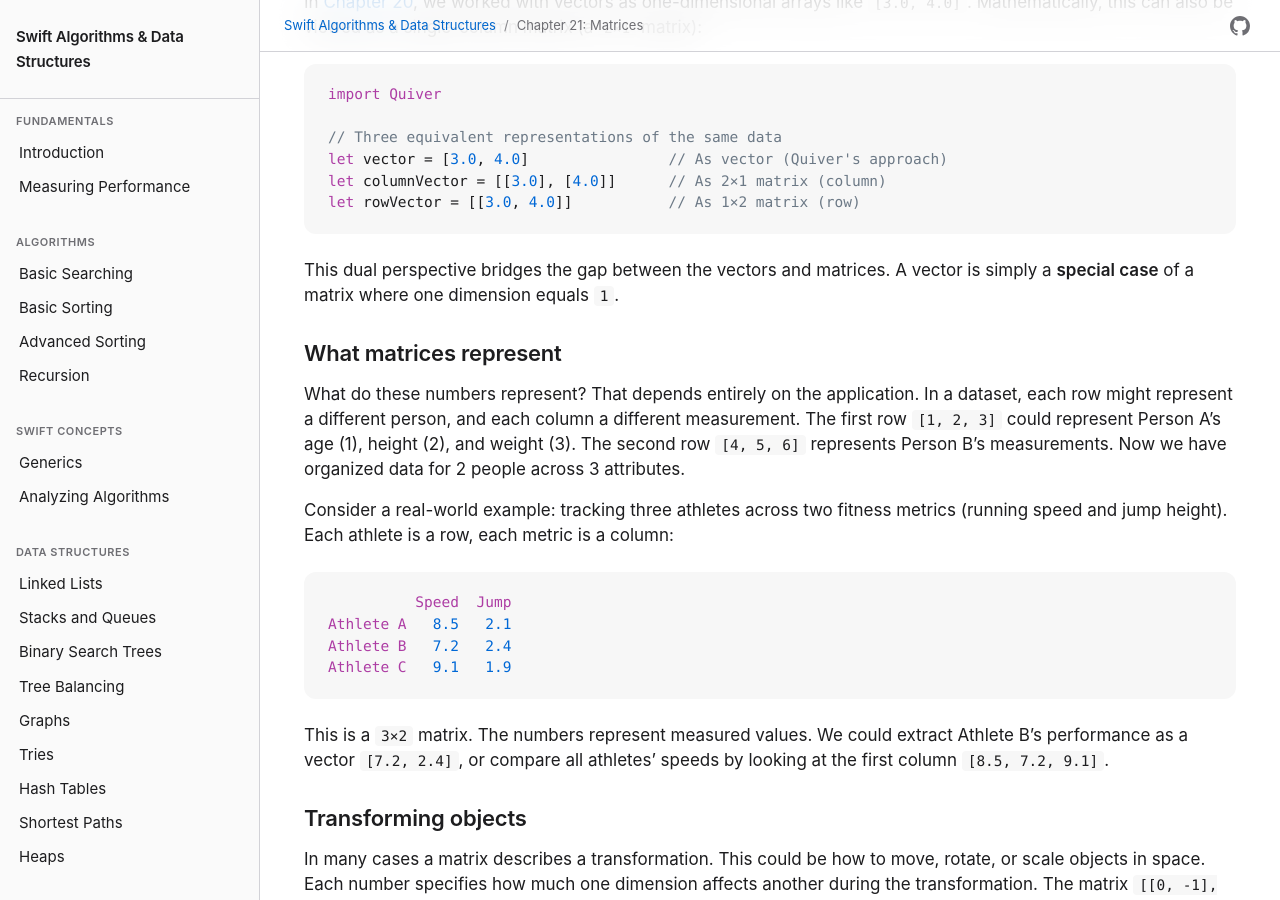
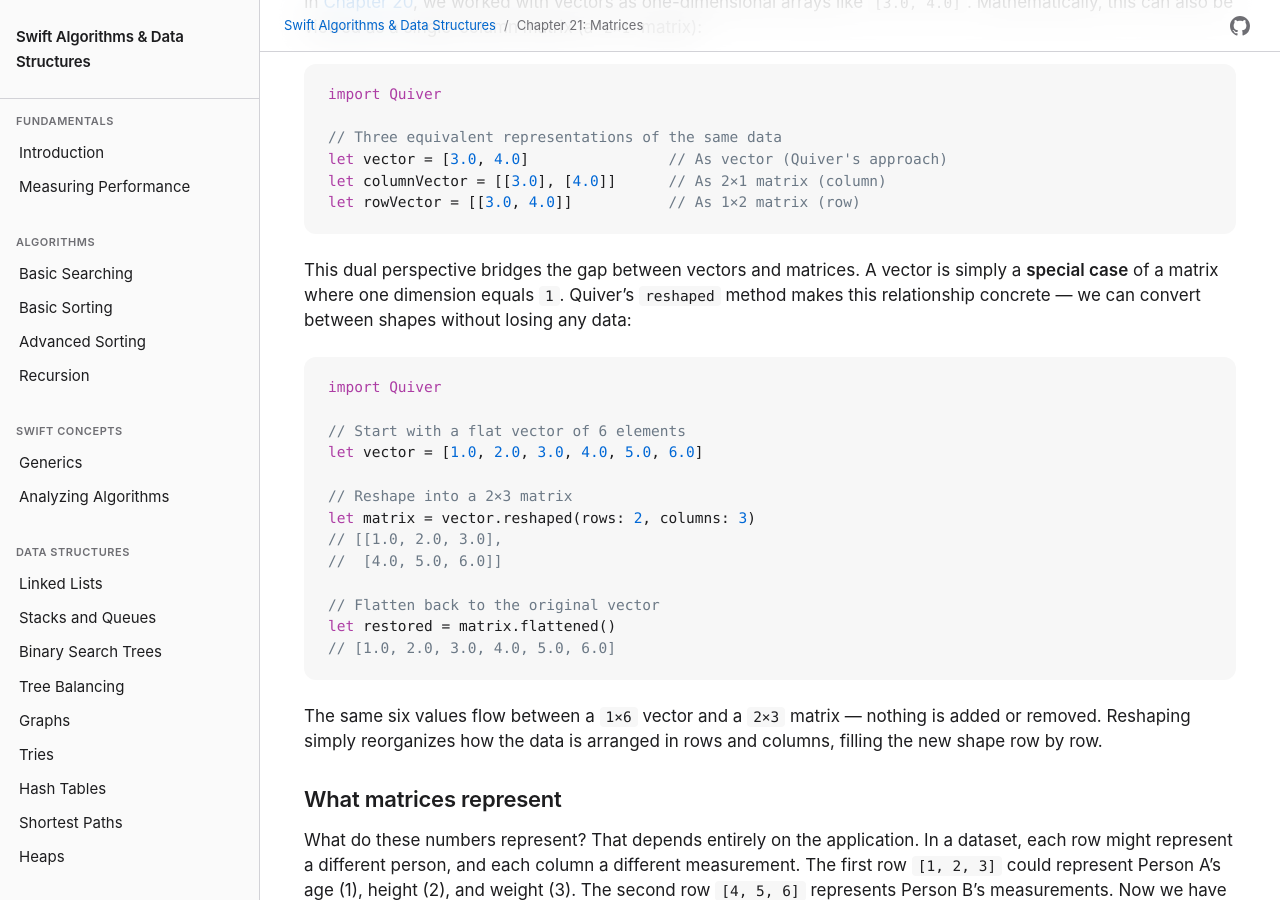
Before and after one commit to waynewbishop/swift-algorithms, a Jekyll site: the page built from 21-matrices.md, in a window 1280 px wide and 900 px high, scrolled down 1184 px. Built offline with Jekyll 4.4.1, drawn with Linux system fonts in a browser that asks for light colours.

Commit message:
feat: adding new reshape representation..

````diff
--- a/21-matrices.md
+++ b/21-matrices.md
@@ -47,7 +47,25 @@
 let rowVector = [[3.0, 4.0]]           // As 1×2 matrix (row)
 ```
 
-This dual perspective bridges the gap between the vectors and matrices. A vector is simply a **special case** of a matrix where one dimension equals `1`.
+This dual perspective bridges the gap between vectors and matrices. A vector is simply a **special case** of a matrix where one dimension equals `1`. Quiver's `reshaped` method makes this relationship concrete — we can convert between shapes without losing any data:
+
+```swift
+import Quiver
+
+// Start with a flat vector of 6 elements
+let vector = [1.0, 2.0, 3.0, 4.0, 5.0, 6.0]
+
+// Reshape into a 2×3 matrix
+let matrix = vector.reshaped(rows: 2, columns: 3)
+// [[1.0, 2.0, 3.0],
+//  [4.0, 5.0, 6.0]]
+
+// Flatten back to the original vector
+let restored = matrix.flattened()
+// [1.0, 2.0, 3.0, 4.0, 5.0, 6.0]
+```
+
+The same six values flow between a `1×6` vector and a `2×3` matrix — nothing is added or removed. Reshaping simply reorganizes how the data is arranged in rows and columns, filling the new shape row by row.
 
 ### What matrices represent
 
````
